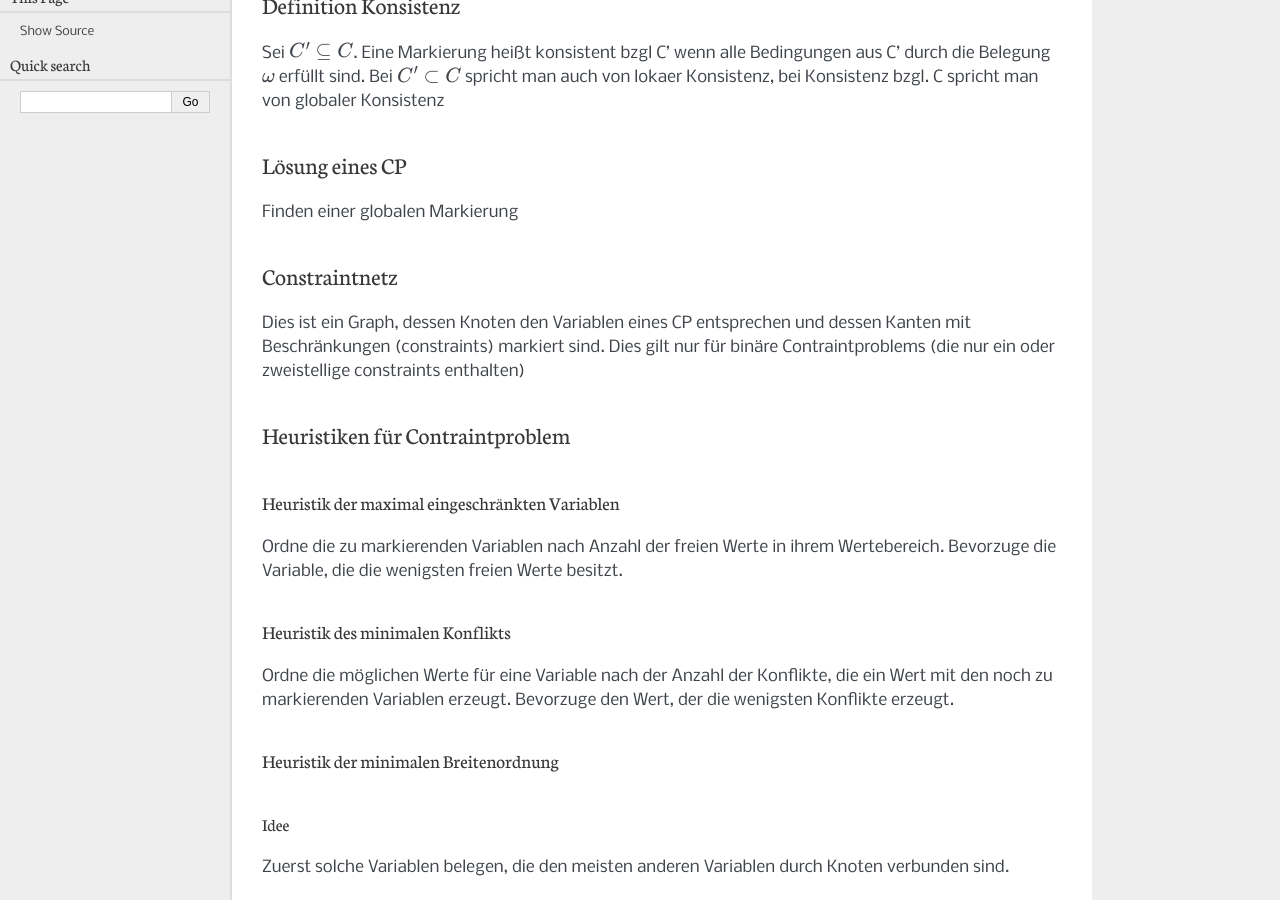
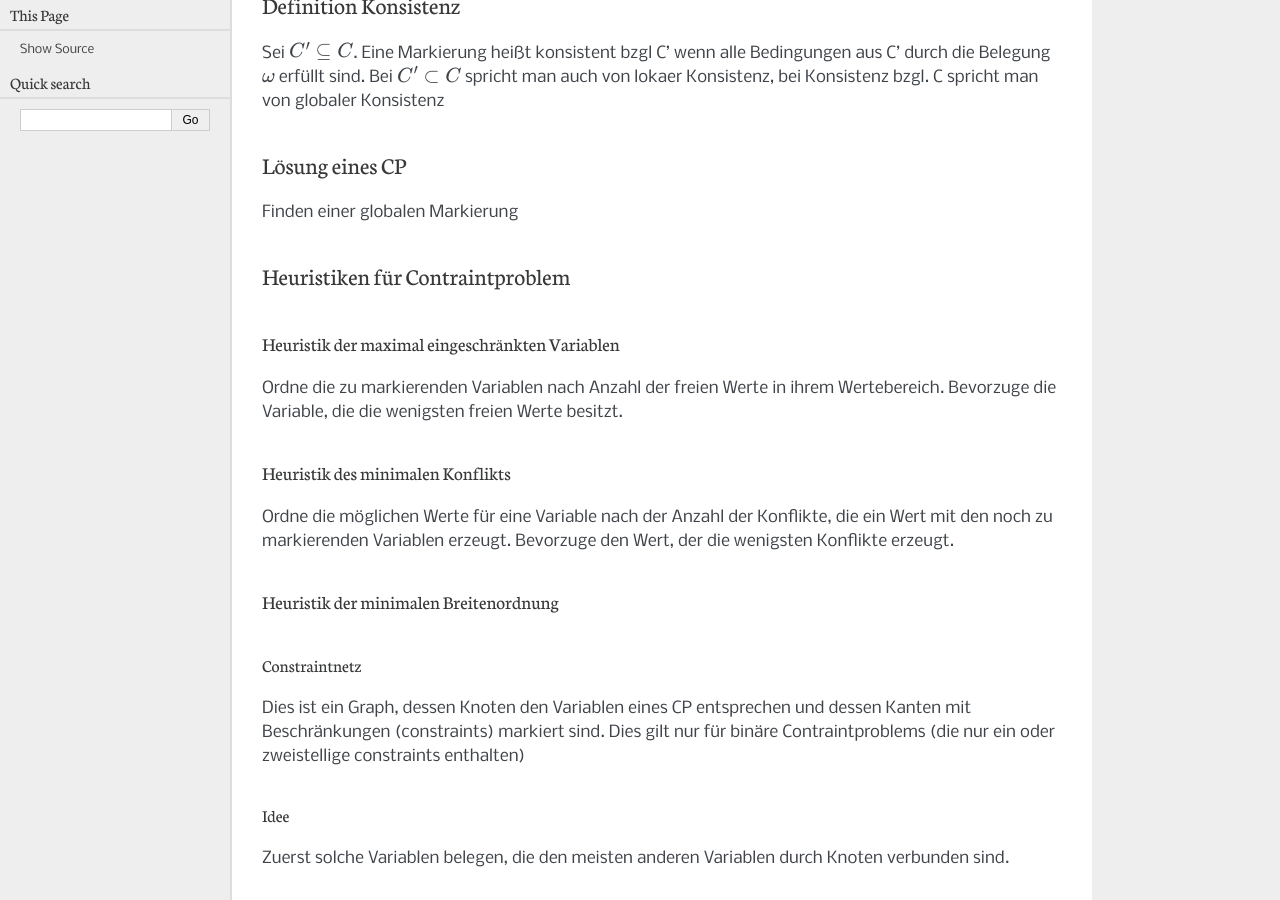
Before and after one commit to DanielMSchmidt/ki, a Sphinx documentation site: the page built from source/constraints.rst, in a window 1280 px wide and 900 px high, scrolled down 811 px. Built offline with Sphinx 7.4.7, drawn with Linux system fonts in a browser that asks for light colours; pages that are not in the unit, such as notebooks, are missing from menus; some of the changed lines change nothing that is shown; some of the changed text lies outside the part shown.

Commit message:
restructured

```diff
--- a/source/constraints.rst
+++ b/source/constraints.rst
@@ -39,12 +39,6 @@
 
 Finden einer globalen Markierung
 
-Constraintnetz
----------------
-
-Dies ist ein Graph, dessen Knoten den Variablen eines CP entsprechen und dessen Kanten mit Beschränkungen (constraints) markiert sind.
-Dies gilt nur für binäre Contraintproblems (die nur ein oder zweistellige constraints enthalten)
-
 
 Heuristiken für Contraintproblem
 -------------------------------------------
@@ -61,6 +55,12 @@
 
 Heuristik der minimalen Breitenordnung
 ^^^^^^^^^^^^^^^^^^^^^^^^^^^^^^^^^^^^^^^^
+
+Constraintnetz
+"""""""""""""""
+
+Dies ist ein Graph, dessen Knoten den Variablen eines CP entsprechen und dessen Kanten mit Beschränkungen (constraints) markiert sind.
+Dies gilt nur für binäre Contraintproblems (die nur ein oder zweistellige constraints enthalten)
 
 Idee
 """"""
```
